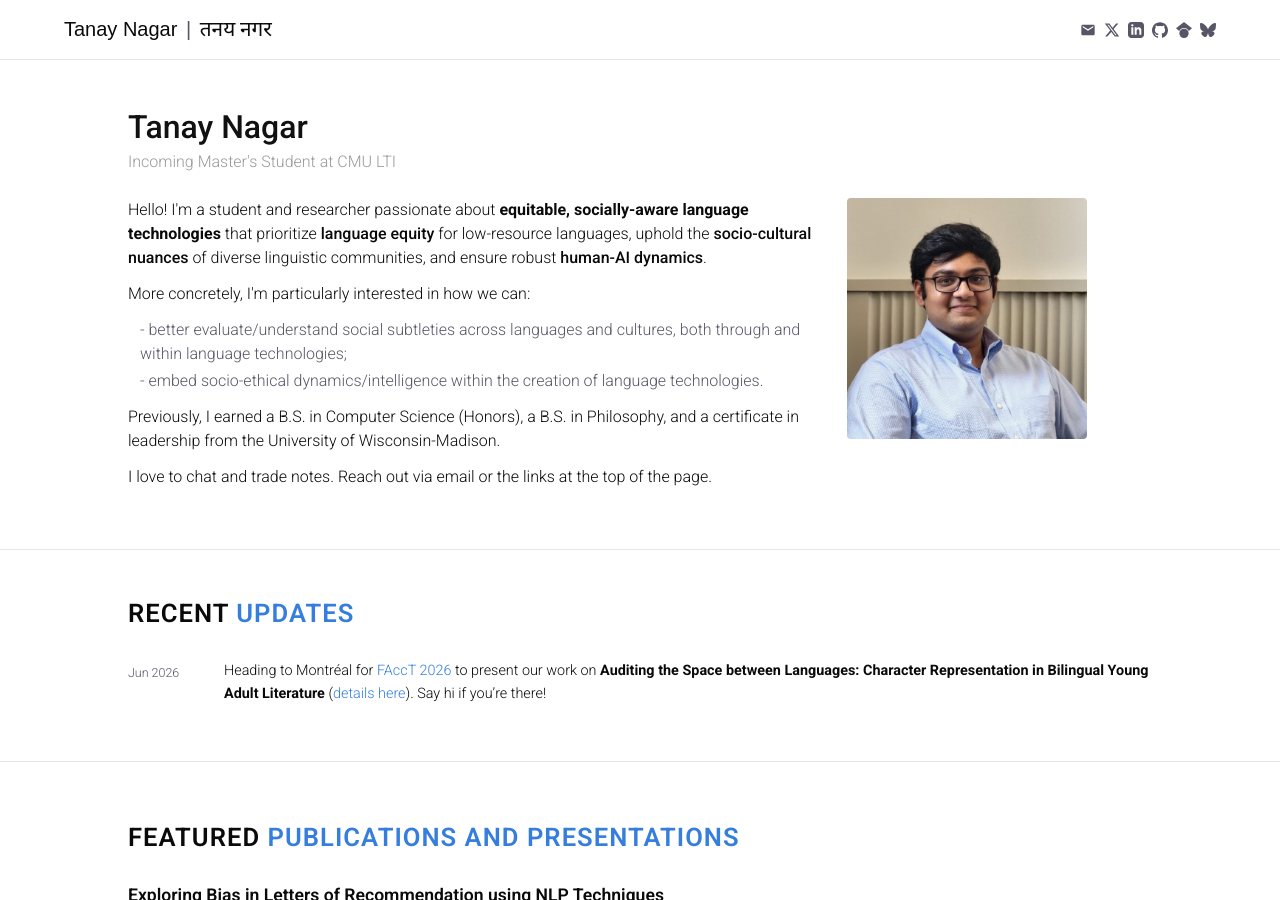
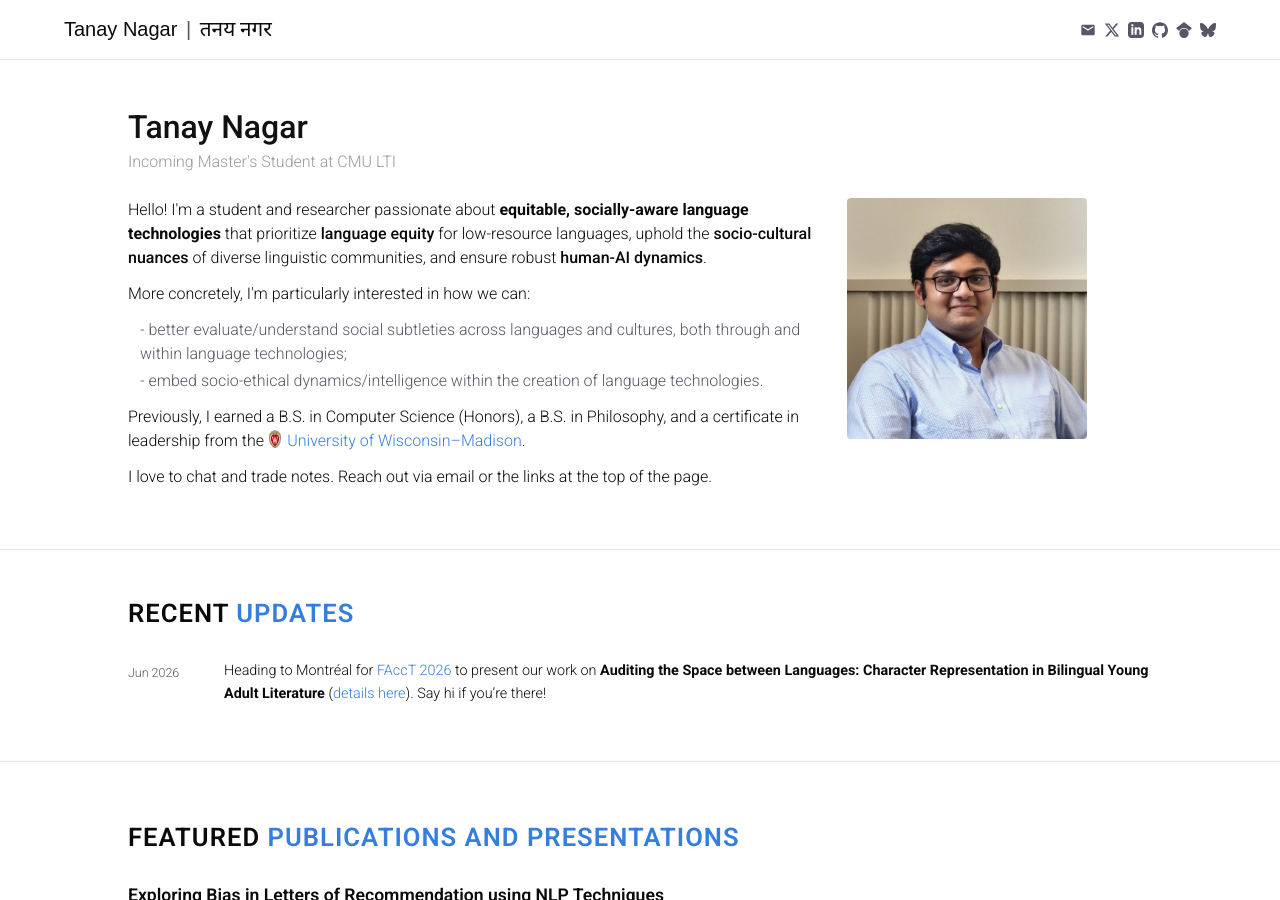
Before and after one commit to tnagar72/tnagar72.github.io, a Jekyll site: the page built from index.html, in a window 1280 px wide and 900 px high. Built offline with Jekyll 4.4.1, drawn with Linux system fonts in a browser that asks for light colours; nearby versions of some CDN libraries.

Commit message:
feat(hero): add UW–Madison crest + link to education line
Inserts the inline UW crest SVG before "University of Wisconsin–Madison"
in the hero bio's education line, and turns the institution name
itself into a link to wisc.edu.

The .intro-logo.crest CSS class already exists (1.15em, baseline-aligned)
from when the commented-out gratitude paragraph used the same pattern.
This is the convention being applied to its intended target.

Also swaps the ASCII hyphen to a proper en dash so the wordmark matches
UW–Madison's official typography.

alt="" is intentional — the crest is decorative; the institution name
right after it carries the semantic meaning for screen readers.

```diff
--- a/_data/profile.yaml
+++ b/_data/profile.yaml
@@ -20,6 +20,6 @@
     <li>embed socio-ethical dynamics/intelligence within the creation of language technologies.</li>
   </ul>
 
-education_html: Previously, I earned a B.S. in Computer Science (Honors), a B.S. in Philosophy, and a certificate in leadership from the University of Wisconsin-Madison.
+education_html: Previously, I earned a B.S. in Computer Science (Honors), a B.S. in Philosophy, and a certificate in leadership from the <img class="intro-logo crest" src="/Images/uw-crest-color-web-digital.svg" alt="" /> <a href="https://www.wisc.edu/" target="_blank" rel="noopener noreferrer">University of Wisconsin&ndash;Madison</a>.
 
 connect_html: I love to chat and trade notes. Reach out via email or the links at the top of the page.
```
